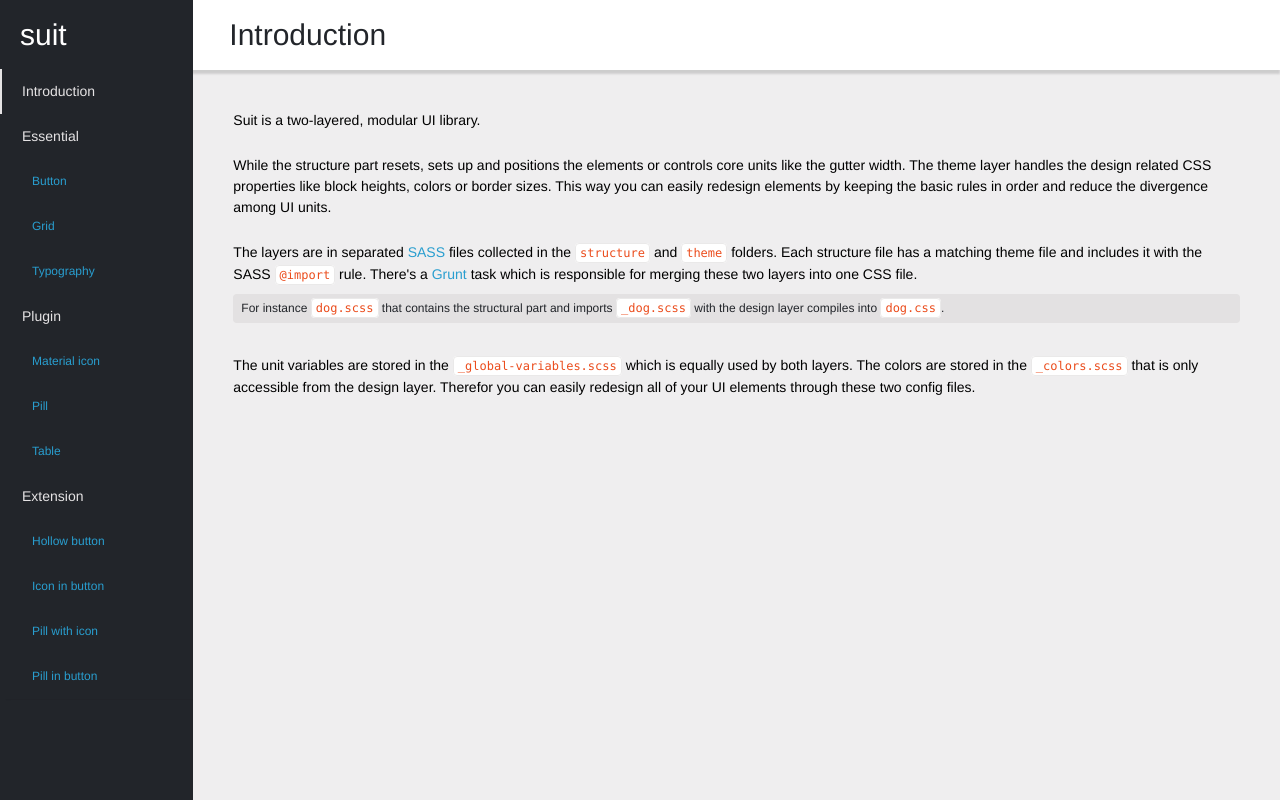
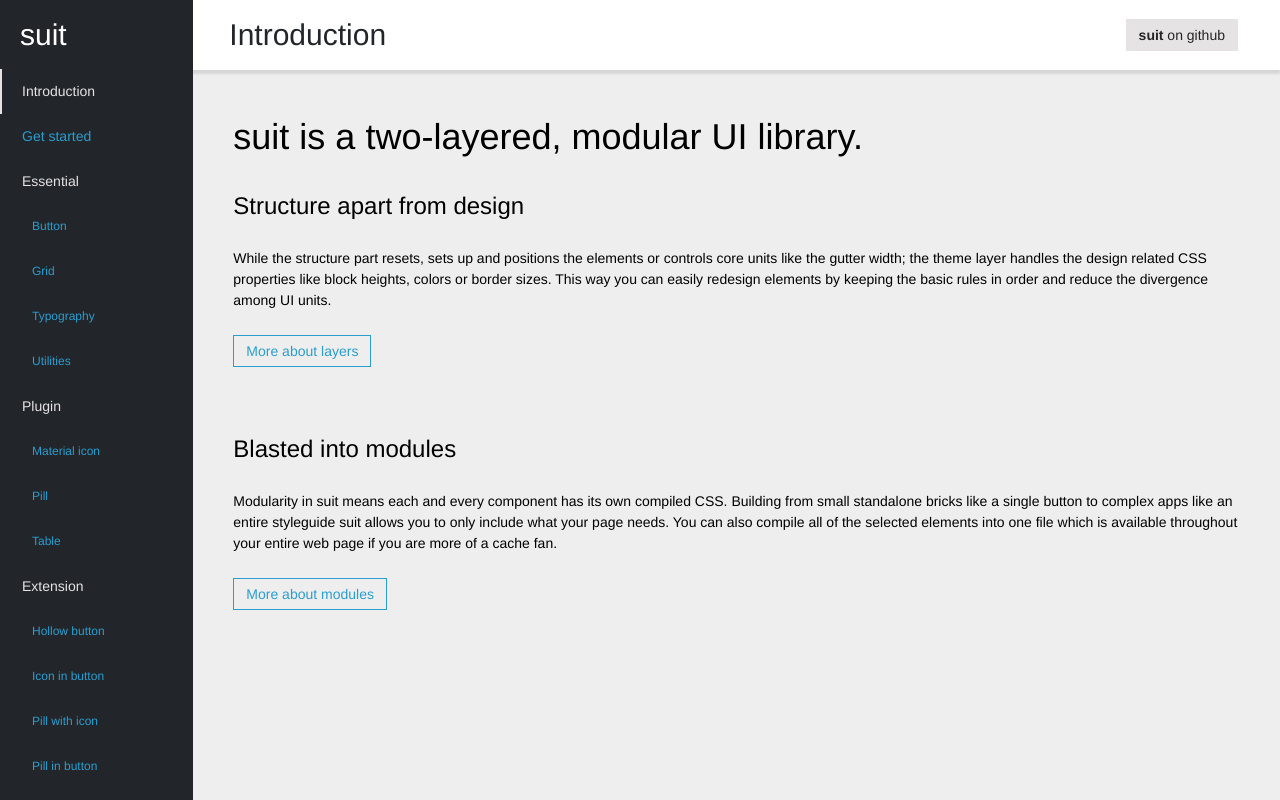
Before and after one commit to efbe/suit, a website: page docs/index.html in a window 1280 px wide. Drawn offline with Linux system fonts and the light colour scheme.

Commit message:
get started page, front page teasers, minor fixes and modifications

```diff
--- a/dev/scss/structure/app/header.scss
+++ b/dev/scss/structure/app/header.scss
@@ -8,4 +8,5 @@
 header {
 	@include header();
 	@include header-typo();
+	@include header-button();
 }
--- a/dev/scss/structure/app/styleguide/side-menu.scss
+++ b/dev/scss/structure/app/styleguide/side-menu.scss
@@ -23,9 +23,6 @@
 
 	// The ordered list
 	.menu-list {
-
-		@include side-menu-list();
-
 		.menu-item {
 			display: block;
 			box-sizing: border-box;
--- a/dev/scss/structure/essential/reset.scss
+++ b/dev/scss/structure/essential/reset.scss
@@ -45,9 +45,3 @@ blockquote::before, blockquote::after,
 q::before, q::after {
 	content: $value-none;
 }
-
-// goes to table module
-table {
-	border-collapse: collapse;
-	border-spacing: $value-zero;
-}
--- a/dev/scss/structure/plugin/table.scss
+++ b/dev/scss/structure/plugin/table.scss
@@ -9,6 +9,7 @@
 .table-list {
 	width: 100%;
 	border-collapse: collapse;
+	border-spacing: 0;
 
 	@include table();
 
--- a/dev/scss/theme/tron/app/_header.scss
+++ b/dev/scss/theme/tron/app/_header.scss
@@ -9,9 +9,10 @@
 $header-height: 70px;
 
 @mixin header {
+	position: relative;
 	min-height: $header-height;
 	background-color: $white;
-	box-shadow: 0 4px 2px 0 rgba(0, 0, 0, 0.14);
+	box-shadow: 0 4px 2px 0 rgba(0, 0, 0, 0.1);
 }
 
 @mixin header-typo {
@@ -21,3 +22,16 @@ $header-height: 70px;
 		color: $silky-black;
 	}
 }
+
+@mixin header-button {
+	.button {
+		position: absolute;
+		top: 50%;
+		right: $xxlarge-padding;
+		margin-top: -($default-block-height / 2);
+
+		&.small {
+			margin-top: -($small-block-height / 2);
+		}
+	}
+}
--- a/dev/scss/theme/tron/app/styleguide/_base.scss
+++ b/dev/scss/theme/tron/app/styleguide/_base.scss
@@ -1,5 +1,5 @@
-// _code.scss
-// Header theme example module
+// _base.scss
+// Styleguide basic design
 // @author eFBe
 
 @import '../../../../mixin/_color';
@@ -8,6 +8,7 @@
 
 
 @mixin body {
+	html, // when you scroll behind <body>
 	body {
 		background-color: tint($led-suit-white, 40%); // TODO: percentage should come from global vars
 	}
@@ -15,6 +16,7 @@
 
 @mixin main {
 	padding-top: round($grid-gutter-width * 2);
+	padding-bottom: $small-padding; // let's assume <article> is the last element which has a 32 bottom margin
 
 	.grid-row.category {
 		margin-bottom: $xxlarge-padding;
--- a/dev/scss/theme/tron/app/styleguide/_panel.scss
+++ b/dev/scss/theme/tron/app/styleguide/_panel.scss
@@ -10,7 +10,7 @@
 @mixin panel {
 	&.demo-dark {
 		padding: $default-padding;
-		color: $led-suit-white;
+		color: $white;
 		background-color: $silky-black;
 	}
 
--- a/dev/scss/theme/tron/app/styleguide/_side-menu.scss
+++ b/dev/scss/theme/tron/app/styleguide/_side-menu.scss
@@ -15,7 +15,7 @@
 
 @mixin side-menu-title {
 	padding: $default-padding $grid-gutter-width;
-	color: $white;
+	font-weight: $text-normal;
 
 	a {
 		color: $white;
@@ -24,10 +24,6 @@
 			text-decoration: none;
 		}
 	}
-}
-
-@mixin side-menu-list {
-	box-shadow: 4px 2px 2px -2px rgba(0, 0, 0, 0.14);
 }
 
 @mixin side-menu-item {
@@ -61,6 +57,7 @@
 		}
 	}
 
+	// Sub-menu
 	+ ul .menu-item {
 		padding-left: round($grid-gutter-width + $default-padding);
 		font-size: $font-size-small;
--- a/dev/scss/theme/tron/app/styleguide/_typo.scss
+++ b/dev/scss/theme/tron/app/styleguide/_typo.scss
@@ -14,8 +14,8 @@
 	}
 
 	// headings
-	h4 {
-		margin-bottom: $default-padding;
+	h2, h4 {
+		margin-bottom: $xlarge-padding;
 	}
 
 	h5 {
@@ -64,7 +64,7 @@
 		p {
 			padding-bottom: $xlarge-padding;
 
-			&:last-of-type {
+			&:last-child {
 				padding-bottom: 0;
 			}
 		}
--- a/dev/scss/theme/tron/essential/_typo.scss
+++ b/dev/scss/theme/tron/essential/_typo.scss
@@ -34,7 +34,7 @@ ol, ul {
 
 h1, h2, h3, h4, h5, h6 {
 	line-height: $relative-line-height-percentage;
-	font-weight: $text-normal;
+	font-weight: $text-extra-light;
 }
 
 h1 { font-size: $font-size-xxxlarge; }
--- a/docs/index.html
+++ b/docs/index.html
@@ -13,10 +13,11 @@
 </head>
 <body>
 	<header>
-		<div class="grid-row">
+		<div class="grid-row gutter stick-to-left">
 			<section class="column column-2"></section>
 			<section class="column column-10">
-				<h3>Introduction</h3>
+				<h3 class="left">Introduction</h3>
+				<a class="button secondary" href="https://github.com/efbe/suit"><strong>suit</strong> on github</a>
 			</section>
 		</div>
 	</header>
@@ -24,14 +25,16 @@
 	<main class="grid-row gutter stick-to-left">
 		<section class="column column-2">
 			<div class="side-menu">
-				<h3><a href="#">s<span>ui</span>t</a></h3>
+				<h3><a href="#">suit</a></h3>
 				<ul class="menu-list">
 					<li><a class="menu-item category active">Introduction</a></li>
+					<li><a href="get-started.html" class="menu-item category">Get started</a></li>
 					<li><a class="menu-item category">Essential</a>
 						<ul>
 							<li><a class="menu-item" href="essential/button.html">Button</a></li>
 							<li><a class="menu-item" href="essential/grid.html">Grid</a></li>
 							<li><a class="menu-item" href="essential/typography.html">Typography</a></li>
+							<li><a class="menu-item" href="essential/utilities.html">Utilities</a></li>
 						</ul>
 					</li>
 					<li><a class="menu-item category">Plugin</a>
@@ -57,24 +60,28 @@
 		<section class="column column-10">
 			<div class="grid-row">
 				<article>
-					<p><strong>Suit</strong> is a two-layered, modular UI library.</p>
+					<h2><strong>suit</strong> is a two-layered, modular UI library.</h2>
 
+					<h4>Structure apart from design</h4>
 					<p>While the structure part resets, sets
-						up and positions the elements or controls core units like the gutter width. The theme layer
+						up and positions the elements or controls core units like the gutter width; the theme layer
 						handles the design related CSS properties like block heights, colors or border sizes. This way
 						you can easily redesign elements by keeping the basic rules in order and reduce the
 						divergence among UI units.</p>
 
-					<p>The layers are in separated <a href="http://sass-lang.com/">SASS</a> files collected in the
-						<code>structure</code> and <code>theme</code> folders. Each structure file has a matching theme
-						file and includes it with the SASS <code>@import</code> rule. There's a <a href="http://gruntjs.com/">Grunt</a>
-						task which is responsible for merging these two layers into one CSS file.
-						<em class="note text-example rounded">For instance <code>dog.scss</code> that contains the structural
-						part and imports <code>_dog.scss</code> with the design layer compiles into <code>dog.css</code>.</em></p>
+					<a class="button hollow" href="get-started.html#structure-and-design">More about layers</a>
+				</article>
+				<br><br>
 
-					<p>The unit variables are stored in the <code>_global-variables.scss</code> which is equally used by
-						both layers. The colors are stored in the <code>_colors.scss</code> that is only accessible from
-						the design layer. Therefor you can easily redesign all of your UI elements through these two config files.</p>
+				<article>
+					<h4>Blasted into modules</h4>
+					<p>Modularity in <strong>suit</strong> means each and every component has its own compiled CSS. Building
+						from small standalone bricks like a single button to complex apps like an entire styleguide
+						<strong>suit</strong> allows you to only include what your page needs. You can also compile all
+						of the selected elements into one file which is available throughout your entire web page if you
+						are more of a cache fan.</p>
+
+					<a class="button hollow" href="get-started.html#modularity">More about modules</a>
 				</article>
 			</div>
 		</section>
```
Also changed, not shown: docs/get-started.html (added, +112 -0 lines), dist/css/generated/app/header.css, dist/css/generated/app/styleguide/base.css, dist/css/generated/app/styleguide/panel.css, dist/css/generated/app/styleguide/side-menu.css, dist/css/generated/app/styleguide/typo.css, dist/css/generated/essential/reset.css, dist/css/generated/essential/typo.css, dist/css/generated/plugin/table.css, dist/min/datasheet.min.css, dist/min/essential.min.css, dist/min/styleguide.min.css.
